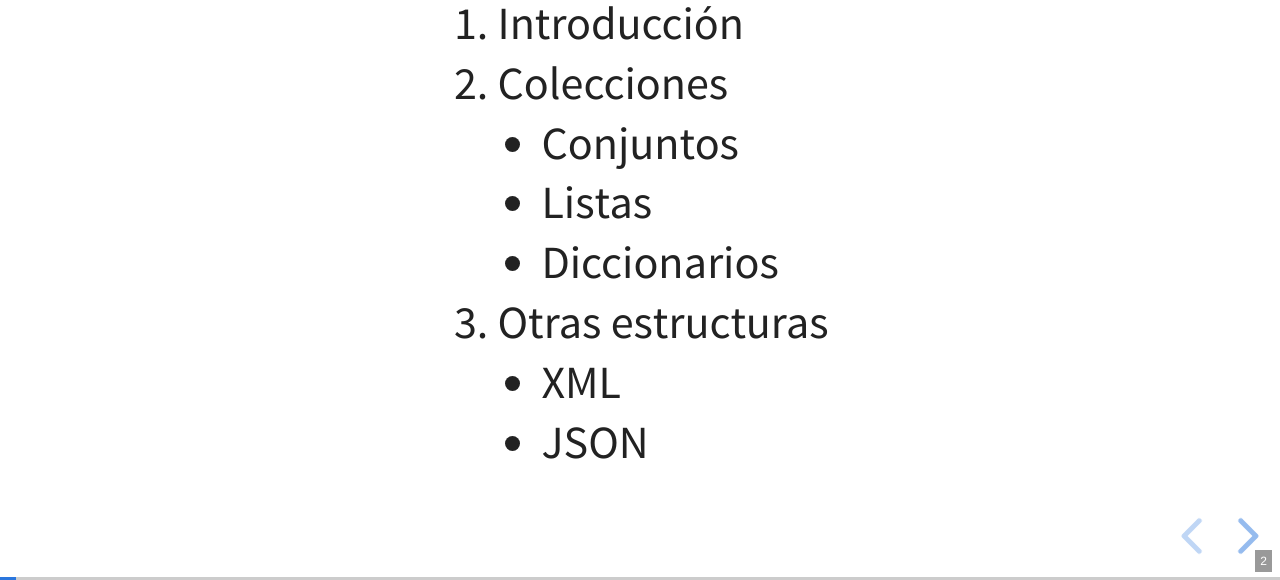
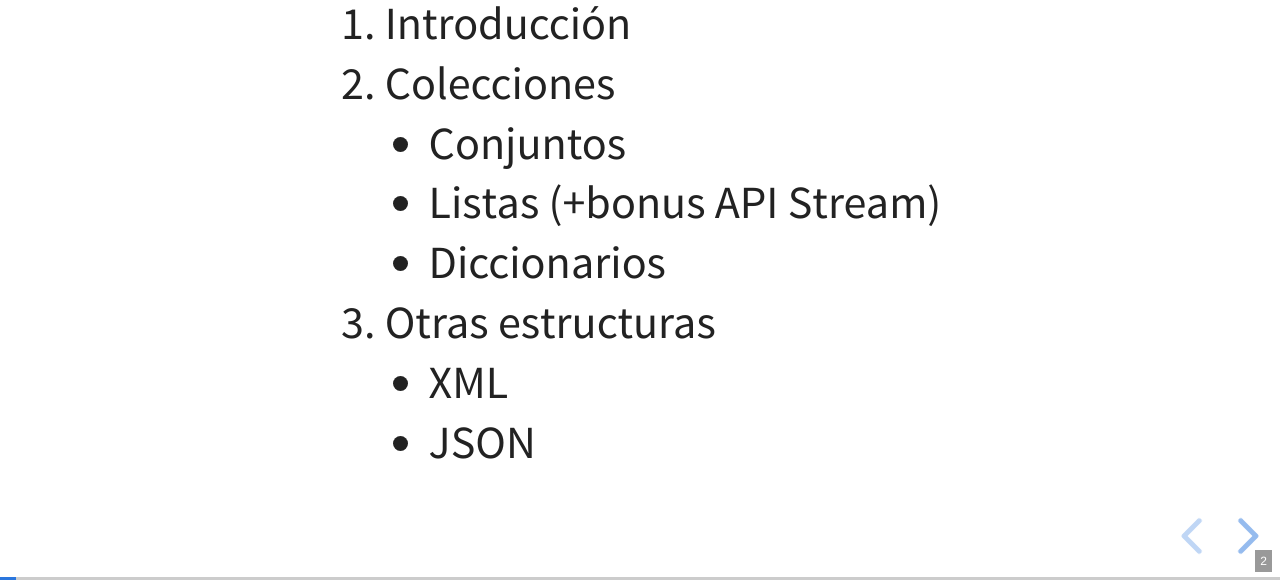
Before and after one commit to elblo/prog2526, a website: page progt07.html in a window 1280 px wide. Both pictures are taken after a click on the button "next slide". Shown: the part 220-800 px from the top of the page. Drawn offline with nearby package versions, Linux system fonts and the light colour scheme; files that its build step writes are made by us from their sources.

Commit message:
Actualizado índice con bonus API Stream

```diff
--- a/progt07.html
+++ b/progt07.html
@@ -67,7 +67,7 @@
 						<li>Colecciones
 							<ul>
 								<li>Conjuntos</li>
-								<li>Listas</li>
+								<li>Listas (+bonus API Stream)</li>
 								<li>Diccionarios</li>
 							</ul>
 						</li>
@@ -117,7 +117,7 @@
 						<li class="fragment highlight-blue">Colecciones
 							<ul>
 								<li>Conjuntos</li>
-								<li>Listas</li>
+								<li>Listas (+bonus API Stream)</li>
 								<li>Diccionarios</li>
 							</ul>
 						</li>
@@ -166,7 +166,7 @@
 						<li>Colecciones
 							<ul>
 								<li class="fragment highlight-blue">Conjuntos</li>
-								<li>Listas</li>
+								<li>Listas (+bonus API Stream)</li>
 								<li>Diccionarios</li>
 							</ul>
 						</li>
@@ -208,7 +208,7 @@
 						<li>Colecciones
 							<ul>
 								<li>Conjuntos</li>
-								<li class="fragment highlight-blue">Listas</li>
+								<li class="fragment highlight-blue">Listas (+bonus API Stream)</li>
 								<li>Diccionarios</li>
 							</ul>
 						</li>
@@ -720,7 +720,7 @@
 						<li>Colecciones
 							<ul>
 								<li>Conjuntos</li>
-								<li>Listas</li>
+								<li>Listas (+bonus API Stream)</li>
 								<li class="fragment highlight-blue">Diccionarios</li>
 							</ul>
 						</li>
@@ -860,7 +860,7 @@
 						<li>Colecciones
 							<ul>
 								<li>Conjuntos</li>
-								<li>Listas</li>
+								<li>Listas (+bonus API Stream)</li>
 								<li>Diccionarios</li>
 							</ul>
 						</li>
```
